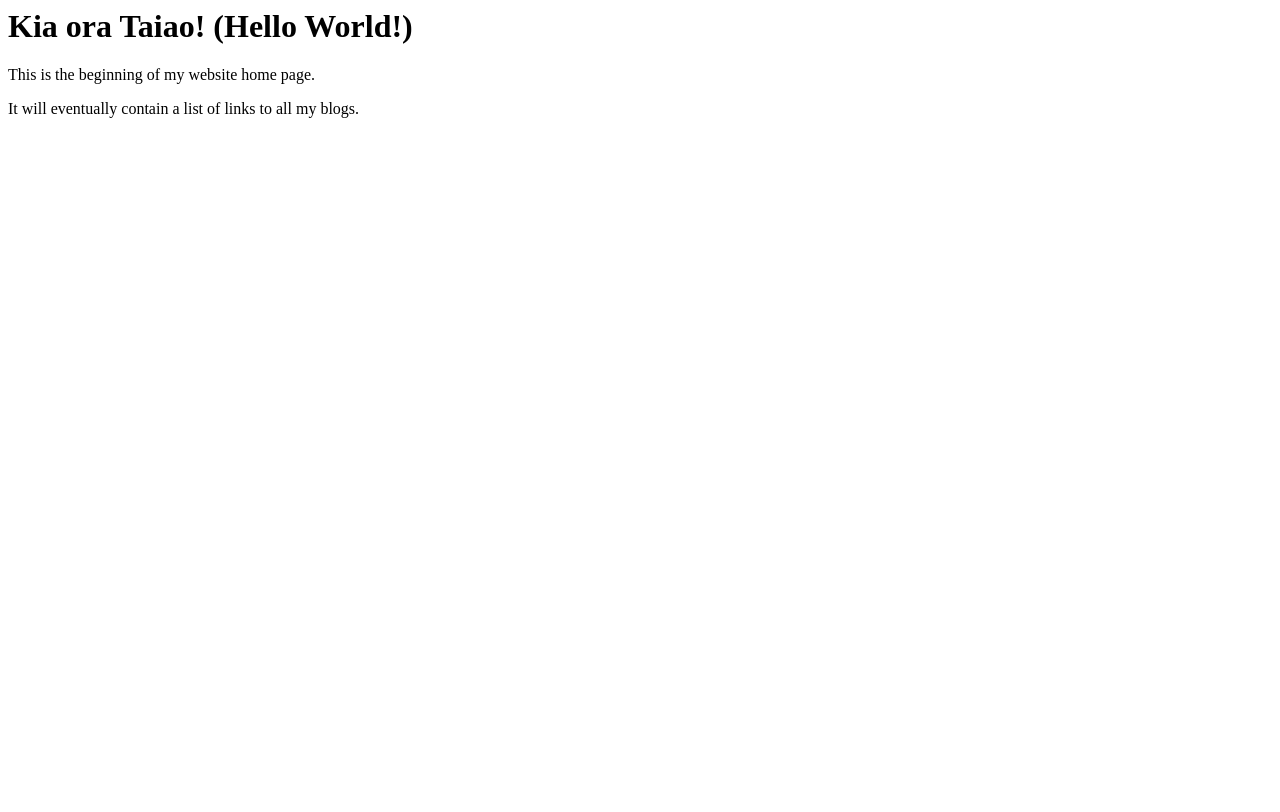
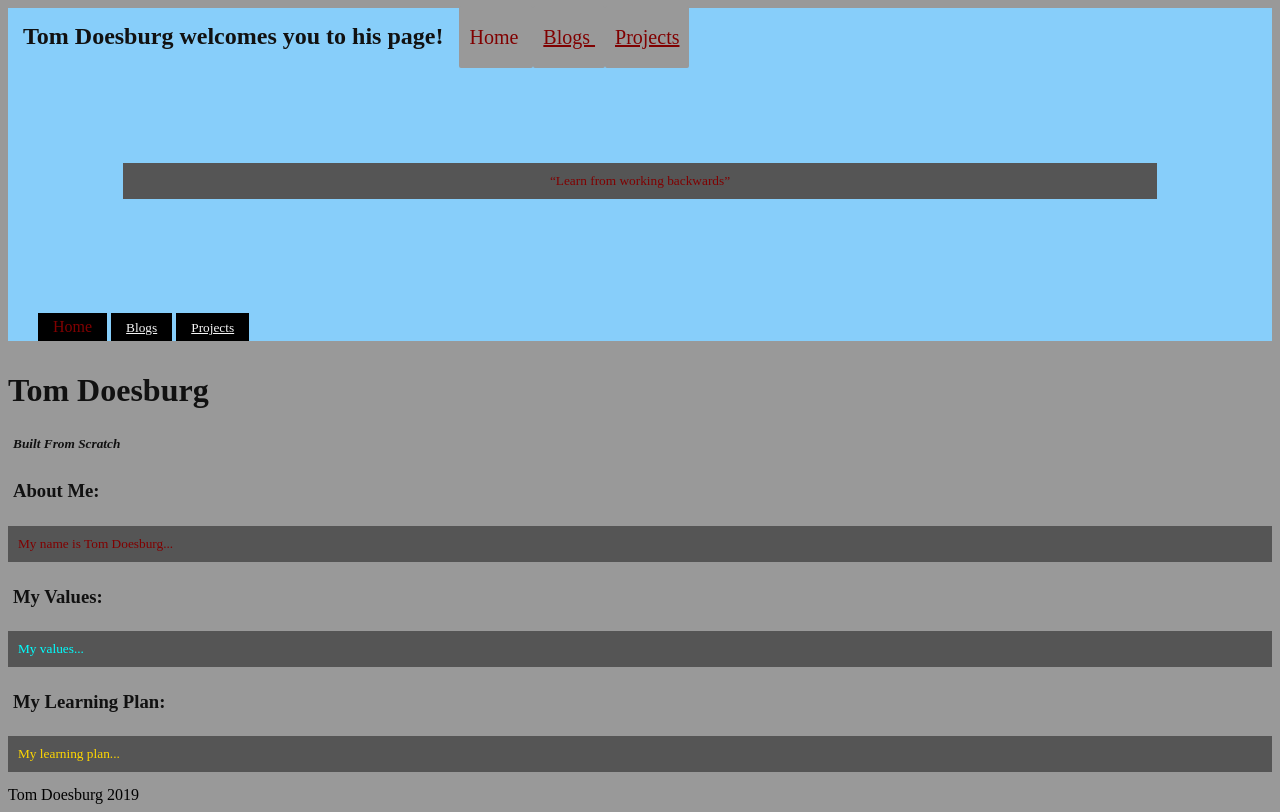
Before and after one commit to tom-doesburg/tom-doesburg.github.io, a plain HTML site: page index.html in a window 1280 px wide. Drawn offline with Linux system fonts and the light colour scheme; a web font is replaced by a local one.

Commit message:
Added and Updates Files

```diff
--- a/index.html
+++ b/index.html
@@ -1,9 +1,56 @@
+<!DOCTYPE html>
 <html>
   <head>
-    <title>My blog</title>
+    <title>Tom Doesburg</title>
+    <meta charset="UTF-8">
+    <link href="styles/main.css" rel="stylesheet" type="text/css" />
+    <link href="https://fonts.googleapis.com/css?family=Source+Serif+Pro" rel="stylesheet">
+  </head>
+
   <body>
-    <h1>Kia ora Taiao! (Hello World!)</h1>
-    <p> This is the beginning of my website home page.</p>
-    <p> It will eventually contain a list of links to all my blogs. </p>
+    <header>
+      <nav>
+        <div class="header">
+            <h1>Tom Doesburg welcomes you to his page! </h1>
+            <a class=head-options> Home </a>
+            <a class=head-options href="page2.html"> Blogs </a>
+            <a class=head-options href="page3.html"> Projects </a>
+          </div>
+
+        <div class="text-box">
+              <p> “Learn from working backwards”</p>
+              </div>
+
+
+          <ul>
+                <li>Home</li>
+                <li><a href="page2.html">Blogs</a></li>
+                <li><a href="page3.html">Projects</a></li>
+          </ul>
+      </nav>
+    </header>
+
+    <div class="row">
+        <div class="col1"></div>
+        <div class="col2"></div>
+        <div class="col3"></div>
+    </div>
+
+    <h1><strong>Tom Doesburg</strong></h1>
+    <h2><em>Built From Scratch</em></h2>
+
+
+
+
+    <h3><strong>About Me:</strong> </h3>
+    <p> My name is Tom Doesburg...</p>
+    <h3><strong>My Values:</strong> </h3>
+    <p class="secondary"> My values...</p>
+    <h3><strong>My Learning Plan:</strong> </h3>
+    <p class="tertiary"> My learning plan...</p>
+    <img src=""
+
+
+    <footer>Tom Doesburg 2019</footer>
   </body>
 </html>
--- a/styles/main.css
+++ b/styles/main.css
@@ -0,0 +1,110 @@
+body {
+    background:#999;
+    font-family: Avenir;
+}
+
+
+h1 {
+    color: #111;
+    padding: 10px 10px 0px 0px;
+
+}
+
+h2 {
+    color: #111;
+    font-size: 10pt;
+    padding: 5px;
+}
+
+h3 {
+    color: #111;
+    font-size: 14pt;
+    padding: 5px;
+}
+a {
+    color: whitesmoke;
+    font-size: 10pt;
+}
+
+p {
+    background: #555;
+    color: maroon;
+    padding: 10px;
+    font-size: 10pt;
+}
+
+.secondary {
+    color: cyan;
+}
+
+.tertiary {
+    color: gold;
+}
+
+body {
+    margin: 5;
+}
+
+header {
+    margin: 0;
+    background: lightskyblue;
+    color: maroon;
+    padding: 15px 15px 0 15px;
+}
+
+header h1 {
+    margin: 0;
+    display: inline;
+}
+
+nav ul {
+    margin: 0;
+    padding: 0 0 0 15px;
+    display: inline;
+
+
+}
+
+nav ul li {
+    background: black;
+    color: maroon;
+    display: inline-block;
+    list-style-type: none;
+    padding: 5px 15px;
+}
+
+.row {
+
+
+}
+
+.col {
+    float: left;
+    margin: .5%;
+    background: #333;
+    width: 33%;
+    border-radius: 5px;
+    padding: 10px .5%;
+}
+
+footer {
+    clear: both;
+}
+
+.head-options {
+    color: maroon;
+    text-align: center;
+    padding: 20px 10px;
+    font-size: 20px;
+    line-height: 25px;
+    border-radius: 2px;
+    background-color: #999;
+}
+
+.text-box {
+    text-align: center;
+    margin:auto;
+    padding: 100px;
+    font-size: 50px;
+    color: whitesmoke;
+    }
```
Also changed, not shown: page2.html (added, +46 -0 lines), page3.html (added, +46 -0 lines).
